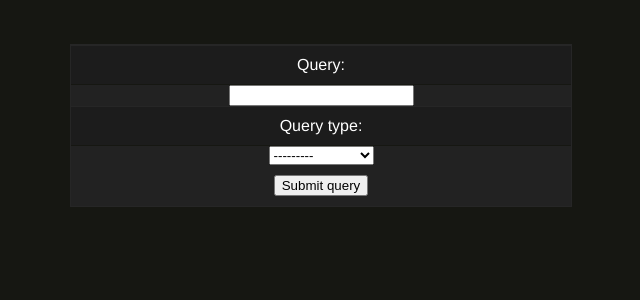
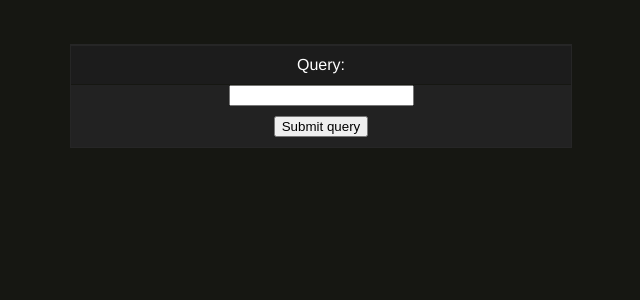
Before and after one commit to slupers/ThreatIntel, a Django app: page /query in a window 1280 px wide. Shown: the part 100-400 px from the top of the page, without its empty margins (319-959 px from the left). Run offline with Django 3.2, Linux system fonts and the light colour scheme; the visitor is signed in with stand-in values (Sample User, id 1); parts of the project's set-up code (start-up, migrations or seed data) failed here and were passed over.

Commit message:
merged forms

```diff
--- a/ThreatIntel/manage/models.py
+++ b/ThreatIntel/manage/models.py
@@ -27,9 +27,9 @@ class KeysForm(ModelForm):
 
 class qry(models.Model):
 	query = models.CharField(max_length=512)
-	query_type = models.CharField(max_length=255, choices=[('ipv4','IPv4'),('ipv6','IPv6'),('fqdn','FQDN'),('url','URL'),('hash','Malware hash')])
+	#query_type = models.CharField(max_length=255, choices=[('ipv4','IPv4'),('ipv6','IPv6'),('fqdn','FQDN'),('url','URL'),('hash','Malware hash')])
 
 class QueryForm(ModelForm):
 	class Meta:
 		model = qry
-		fields = ('query', 'query_type')
+		fields = ('query',)#, 'query_type')
--- a/ThreatIntel/manage/views.py
+++ b/ThreatIntel/manage/views.py
@@ -3,6 +3,10 @@ from django.shortcuts import render_to_response
 from django.template import RequestContext
 from django.contrib.auth.decorators import login_required
 from manage.models import *
+
+import sys
+sys.path = sys.path + ['', '/usr/lib/python2.7', '/usr/lib/python2.7/plat-linux2', '/usr/lib/python2.7/lib-tk', '/usr/lib/python2.7/lib-old', '/usr/lib/python2.7/lib-dynload', '/usr/local/lib/python2.7/dist-packages', '/usr/lib/python2.7/dist-packages', '/usr/lib/python2.7/dist-packages/PIL', '/usr/lib/python2.7/dist-packages/gst-0.10', '/usr/lib/python2.7/dist-packages/gtk-2.0', '/usr/lib/pymodules/python2.7', '/usr/lib/python2.7/dist-packages/ubuntu-sso-client', '/usr/lib/python2.7/dist-packages/ubuntuone-client', '/usr/lib/python2.7/dist-packages/ubuntuone-control-panel', '/usr/lib/python2.7/dist-packages/ubuntuone-couch', '/usr/lib/python2.7/dist-packages/ubuntuone-installer', '/usr/lib/python2.7/dist-packages/ubuntuone-storage-protocol']
+from data import *
 
 
 # the decorator prevents access and redirects users who have not logged in
@@ -10,12 +14,13 @@ from manage.models import *
 def query(request):
     '''Takes user's query and processes it'''
     state = ''
+    api_info = []
     if request.method == 'POST':
         # put user-entered information in form
         form = QueryForm(request.POST)
         if form.is_valid():
             query = request.POST.get('query')
-            query_type = request.POST.get('query_type')
+            api_info = handle_query(request.user.username)
             # handle the query...
             # get dictionary of data from each API
         else:
@@ -23,7 +28,16 @@ def query(request):
 
     form = QueryForm()
     # pass in the dictionary of data for each API
-    return render_to_response('query.html', {'form': form, 'state': state}, RequestContext(request))
+    return render_to_response('query.html', {'form': form, 'state': state, 'api_info': api_info}, RequestContext(request))
+
+
+def handle_query(user):
+    '''Get info for query entered by user'''
+    api_info = [1,2,3,4]
+    account = apikeys.objects.get(user=user)
+
+    return api_info
+    #'titankey': account.titankey, 'icskey': account.icskey, 'dshieldkey': account.dshieldkey, 'cifkey': account.cifkey, 'vtotkey': account.vtotkey, 'ptankkey': account.ptankkey, 'sserverkey': account.sserverkey
 
 
 # the decorator prevents access and redirects users who have not logged in
--- a/ThreatIntel/static/forms.css
+++ b/ThreatIntel/static/forms.css
@@ -2,7 +2,7 @@
 #list5 { color:#eee; }
 #list5 ul { font-size:18px; }
 #list5 ul li { }
-#list5 ul li ul { list-style-image: url("/opt/djangostack-1.4.5-0/apps/django/django_projects/SerloBox/SerloBox/static/nested.png"); padding:5px 0 5px 18px; font-size:15px; }
+#list5 ul li ul { list-style-image: url("/home/slupers/GitWorkspace/ThreatIntel/ThreatIntel/static/nested.png"); padding:5px 0 5px 18px; font-size:15px; }
 #list5 ul li ul li { color:#bfe1f1; height:15px; margin-left:10px; }
 
 /* The rest of CSS */
@@ -20,8 +20,10 @@ form,textarea {
     color:#ffffff;
 }
 
-.select {
-    color:#000000
+select {
+	margin:0;
+	padding:0;
+	color:#000000;
 }
 
 .header {
@@ -29,7 +31,7 @@ form,textarea {
 	font-size:64px;
 	text-transform:uppercase;
 	text-align:center;
-} /
+}
 
 .state {
 	margin:0 auto;
--- a/ThreatIntel/templates/query.html
+++ b/ThreatIntel/templates/query.html
@@ -17,11 +17,27 @@
 	<form action="/query" method="post">
 	<div class="box">
 	{% csrf_token %}
-	{{ form }}
-		<div class="button">
-			<input type="submit" value="Submit query" />
-		</div>
+
+	{{ form }}<div class="button">
+				<input type="submit" value="Submit query" />
+			</div>
 	</div>
 	</form>
+
+	<br></br>
+
+	<table>
+		{% for api in api_info %}
+		<tr>
+			<td colspan="2">{{ api }}</td>
+			<td>col2</td>
+			<td>col3</td>
+		</tr>
+		{% endfor %}
+	</table>
+
 </body>
+
+
+
 </html>
```
Also changed, not shown: ThreatIntel/ThreatIntel/settings.py (+5 -5 lines).
